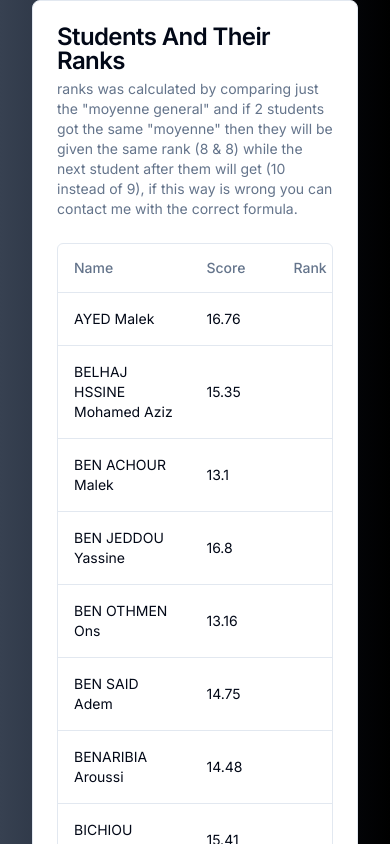
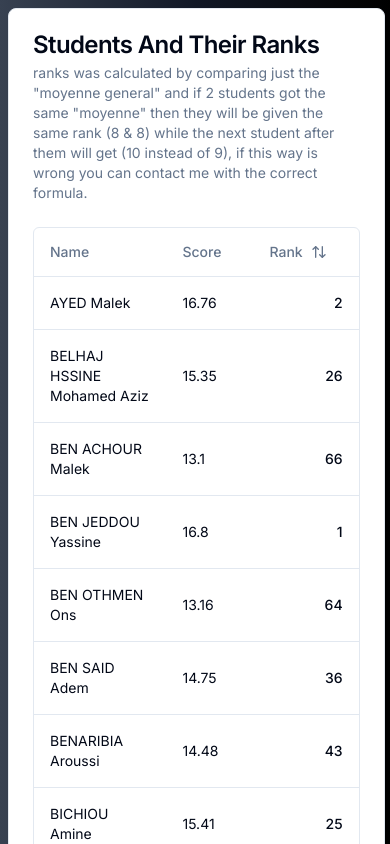
Before and after one commit to BadisKefi/ranking-students, a Next.js app: page / in a window 390 px wide. Shown: the top 844 px of the page. Built offline with nearby package versions, Linux system fonts and the light colour scheme.

Commit message:
padding styling more for mobile

```diff
--- a/app/Content.tsx
+++ b/app/Content.tsx
@@ -13,7 +13,7 @@ import {
 
 export default function Content() {
   return (
-    <div className="container mx-auto md:py-5 lg:py-10">
+    <div className="px-2 md:container mx-auto py-2 md:py-5 lg:py-10">
       <Card>
         <CardHeader>
           <CardTitle>Students And Their Ranks</CardTitle>
```
